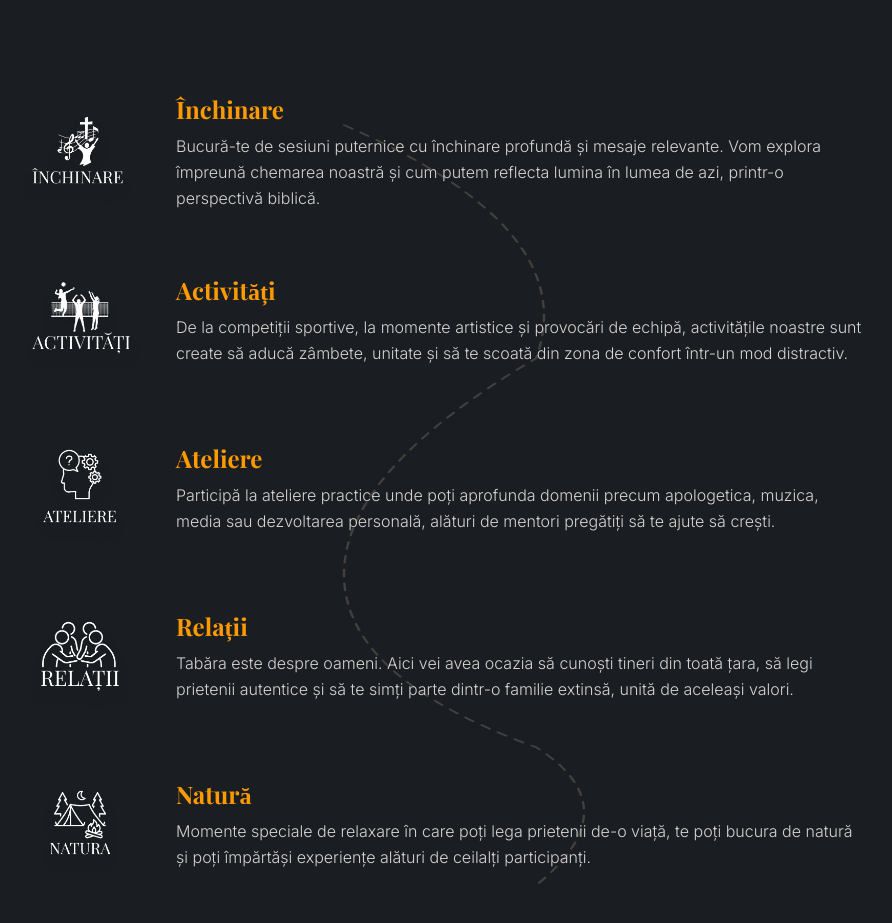
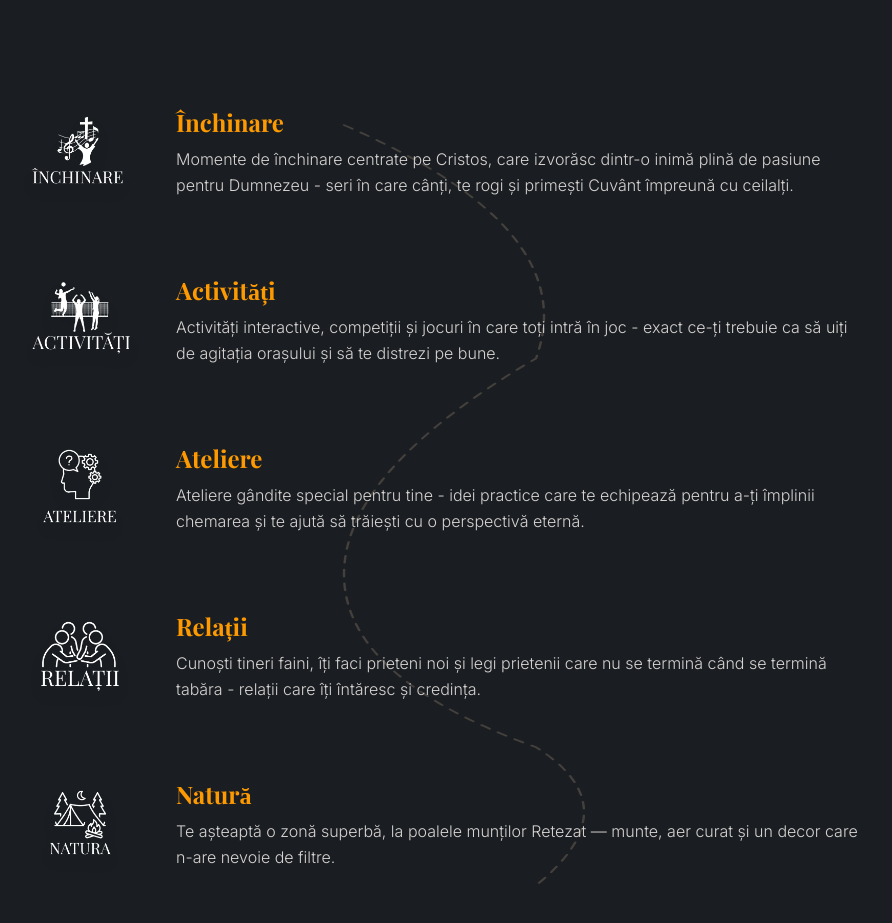
Before and after one commit to nathan05p/inspireWeb, a React (Vite) app in the folder inspireWeb-main/: page / in a window 1280 px wide. Shown: the part 1040-1963 px from the top of the page, without its empty margins (200-1092 px from the left). Built offline with nearby package versions, Linux system fonts and the light colour scheme; a web font is replaced by a local one.

Commit message:
content: update texts for camp what to expect sections

```diff
--- a/inspireWeb-main/src/pages/camp/CampWhatToExpect.tsx
+++ b/inspireWeb-main/src/pages/camp/CampWhatToExpect.tsx
@@ -6,35 +6,35 @@ const expectData = [
     title: 'Închinare',
     img: '/new_icons/11.png',
     side: 'left' as const,
-    desc: 'Bucură-te de sesiuni puternice cu închinare profundă și mesaje relevante. Vom explora împreună chemarea noastră și cum putem reflecta lumina în lumea de azi, printr-o perspectivă biblică.'
+    desc: 'Momente de închinare centrate pe Cristos, care izvorăsc dintr-o inimă plină de pasiune pentru Dumnezeu - seri în care cânți, te rogi și primești Cuvânt împreună cu ceilalți.'
   },
   {
     id: 'activitati',
     title: 'Activități',
     img: '/new_icons/7.png',
     side: 'right' as const,
-    desc: 'De la competiții sportive, la momente artistice și provocări de echipă, activitățile noastre sunt create să aducă zâmbete, unitate și să te scoată din zona de confort într-un mod distractiv.'
+    desc: 'Activități interactive, competiții și jocuri în care toți intră în joc - exact ce-ți trebuie ca să uiți de agitația orașului și să te distrezi pe bune.'
   },
   {
     id: 'ateliere',
     title: 'Ateliere',
     img: '/new_icons/9.png',
     side: 'left' as const,
-    desc: 'Participă la ateliere practice unde poți aprofunda domenii precum apologetica, muzica, media sau dezvoltarea personală, alături de mentori pregătiți să te ajute să crești.'
+    desc: 'Ateliere gândite special pentru tine - idei practice care te echipează pentru a-ți împlinii chemarea și te ajută să trăiești cu o perspectivă eternă.'
   },
   {
     id: 'relatii',
     title: 'Relații',
     img: '/new_icons/8.png',
     side: 'right' as const,
-    desc: 'Tabăra este despre oameni. Aici vei avea ocazia să cunoști tineri din toată țara, să legi prietenii autentice și să te simți parte dintr-o familie extinsă, unită de aceleași valori.'
+    desc: 'Cunoști tineri faini, îți faci prieteni noi și legi prietenii care nu se termină când se termină tabăra - relații care îți întăresc și credința.'
   },
   {
     id: 'natura',
     title: 'Natură',
     img: '/new_icons/10.png',
     side: 'left' as const,
-    desc: 'Momente speciale de relaxare în care poți lega prietenii de-o viață, te poți bucura de natură și poți împărtăși experiențe alături de ceilalți participanți.'
+    desc: 'Te așteaptă o zonă superbă, la poalele munților Retezat — munte, aer curat și un decor care n-are nevoie de filtre.'
   },
 ];
 
```
